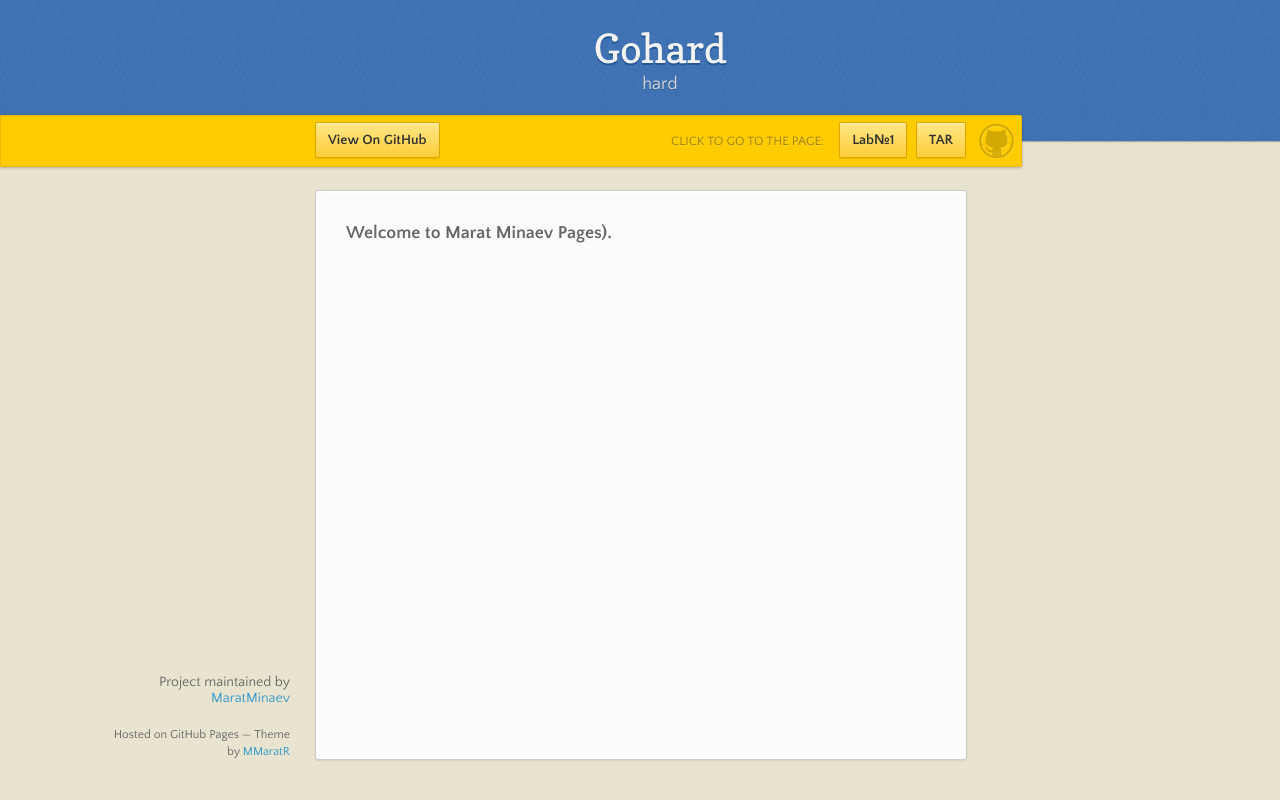
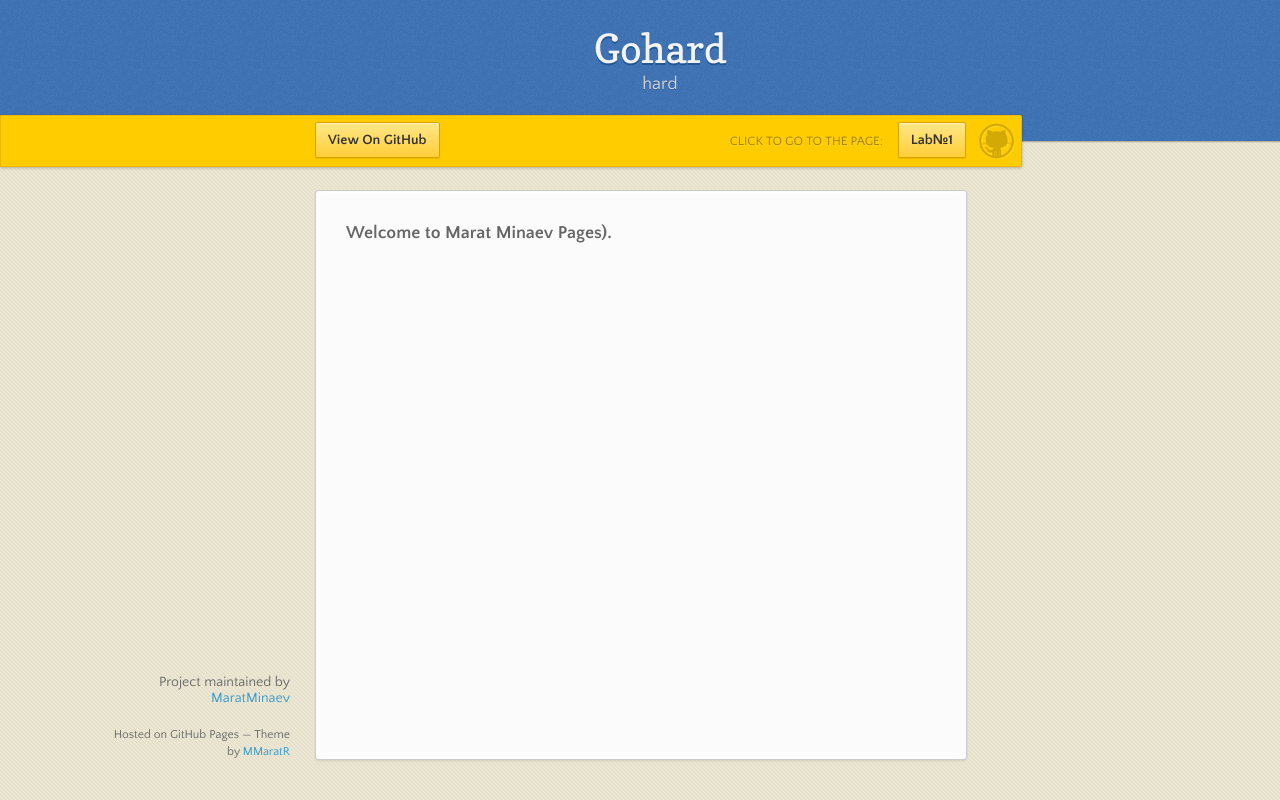
Before and after one commit to LacizoriAlNeugro/gohard, a plain HTML site: page index.html in a window 1280 px wide. Drawn offline with nearby package versions, Linux system fonts and the light colour scheme.

Commit message:
Update index.html

```diff
--- a/index.html
+++ b/index.html
@@ -29,7 +29,7 @@
           <span>Click to go to the page:</span>
           <ul>
             <li><a href="http://maratminaev.github.io/hard-go" class="button">Lab№1</a></li>
-            <li><a href="https://github.com/MaratMinaev/gohard/tarball/master" class="button">TAR</a></li>
+
           </ul>
         </div>
       </div><!-- end banner -->
```
